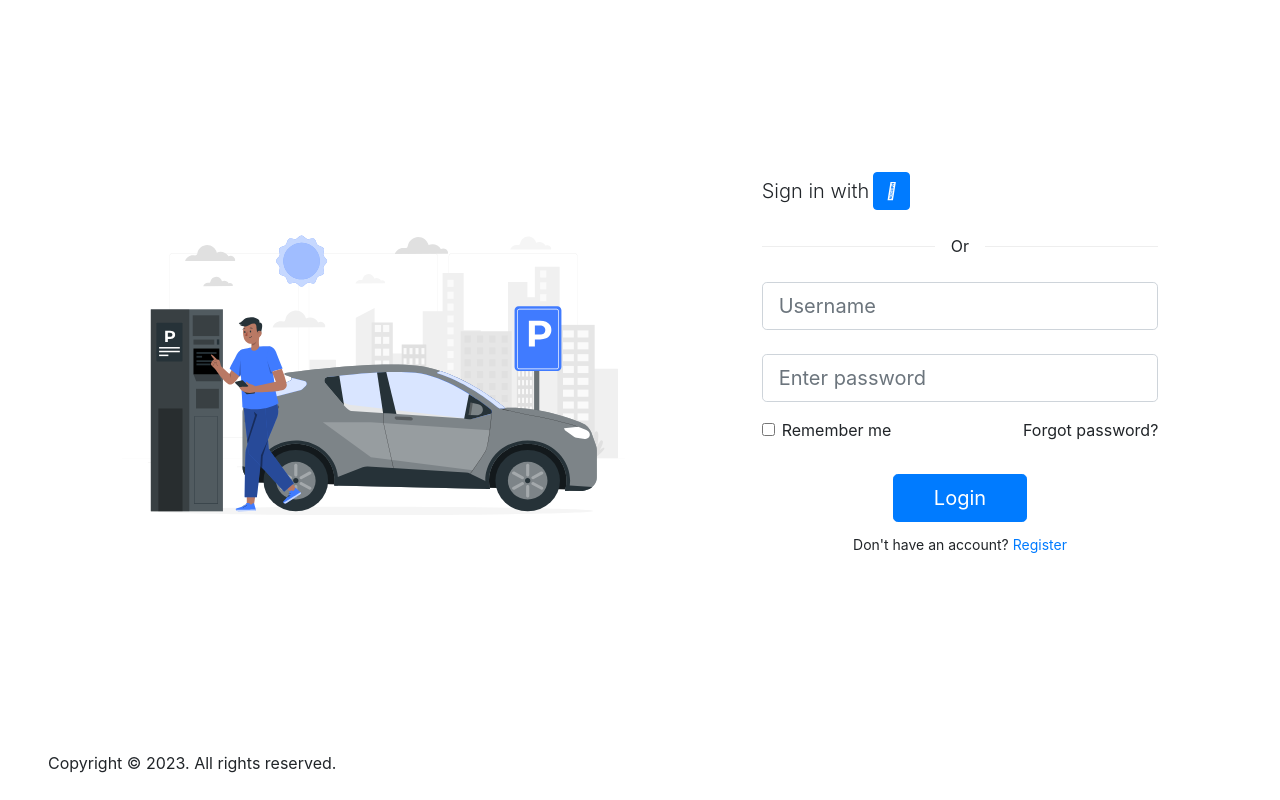
After one commit to teenakc/QuickPark, a Django app: page /login/ in a window 1280 px wide. The commit adds this page. Run offline with Django 4.2, Linux system fonts and the light colour scheme.

Commit message:
login page

```diff
--- a/QuickParking/parkingapp/urls.py
+++ b/QuickParking/parkingapp/urls.py
@@ -8,7 +8,10 @@ urlpatterns = [
     path('', views.index,name="home"),
     path('about/', views.about,name="about"),
     path('contact/', views.contact,name="contact"),
-    path('signup/',views.signup, name="signup")
+    path('signup/',views.signup, name="signup"),
+    path('login/',views.user_login, name="login"),
+    path('logout/',views.logoutUser, name="logout"),
+    path('signup/',views.signup,name="signup")
 ]
 
 if settings.DEBUG:
--- a/QuickParking/parkingapp/views.py
+++ b/QuickParking/parkingapp/views.py
@@ -1,17 +1,29 @@
-from django.shortcuts import render,HttpResponse
+from django.shortcuts import render,HttpResponse , redirect
 from datetime import datetime
 from parkingapp.models import Contact
 from django.contrib import messages
+from django.contrib.auth.models import User
+from django.contrib.auth import logout,authenticate,login
 # Create your views here.
+#user password @TRPcpm123#
+
+
+
 def index(request):
     #here the context is the set of variables so i can use them for further reference
     # context = {
     #     'variable1': "Hello",
     #     'variable2' : "TRP",
     # }
-    return render(request, 'index.html') #here i can add the context for the variables for ex: render(request, 'index.html' , context )
+
+    if request.user.is_anonymous:
+        return redirect("/login")
+
+    username = request.user.username
+    return render(request, 'index.html',{'username': username}) #here i can add the context for the variables for ex: render(request, 'index.html' , context )
 
 def about(request):
+
     return render(request,'about.html')
     # return HttpResponse('this is about page')
 
@@ -31,3 +43,25 @@ def contact(request):
 
 def signup(request):
     return render(request,'signup.html')
+
+def user_login(request):
+    if request.method == "POST":
+        username = request.POST.get('username')
+        password = request.POST.get('password')
+        print(username,password)
+        password = str(password)
+        user = authenticate(username=username, password=password)
+
+        if user is not None:
+            # A backend authenticated the credentials
+            login(request,user)
+            return redirect("/")
+        else:
+            # No backend authenticated the credentials
+            return render(request,"login2.html",)
+
+    return render(request, "login2.html")
+
+def logoutUser(request):
+    logout(request)
+    return redirect('/login')
--- a/QuickParking/templates/index.html
+++ b/QuickParking/templates/index.html
@@ -1,5 +1,5 @@
 {% extends "base.html" %}
-
+{% load static %}
 {% block title %}Home{% endblock title %}
 
 {% block body %}
@@ -9,8 +9,12 @@
     <div id="carouselExampleFade" class="carousel slide carousel-fade" data-bs-ride="carousel">
       <div class="carousel-inner">
         <div class="carousel-item active" data-bs-interval="5000">
+          <img src="./static/park2.jpg" height="550" width="1600" class="d-block w-100" alt="loading...">
+        </div>
+        <div class="carousel-item" data-bs-interval="5000">
           <img src="./static/1.jpg" height="550" width="1600" class="d-block w-100" alt="loading...">
         </div>
+
         <div class="carousel-item" data-bs-interval="5000">
           <img src="./static/2.jpg" height="550" width="1600" class="d-block w-100" alt="loading...">
         </div>
--- /dev/null
+++ b/QuickParking/templates/login2.html
@@ -0,0 +1,138 @@
+{% load static %}
+<!doctype html>
+<html lang="en">
+
+<head>
+    <!-- Required meta tags -->
+    <meta charset="utf-8">
+    <meta name="viewport" content="width=device-width, initial-scale=1, shrink-to-fit=no">
+
+    <!-- Bootstrap CSS -->
+    <link rel="stylesheet" href="https://cdn.jsdelivr.net/npm/bootstrap@4.6.2/dist/css/bootstrap.min.css"
+        integrity="sha384-xOolHFLEh07PJGoPkLv1IbcEPTNtaed2xpHsD9ESMhqIYd0nLMwNLD69Npy4HI+N" crossorigin="anonymous">
+    <link rel="stylesheet" href="https://cdnjs.cloudflare.com/ajax/libs/font-awesome/4.7.0/css/font-awesome.min.css">
+    <style>
+        .divider:after,
+        .divider:before {
+            content: "";
+            flex: 1;
+            height: 1px;
+            background: #eee;
+        }
+
+        .h-custom {
+            height: calc(100% - 73px);
+        }
+
+        @media (max-width: 450px) {
+            .h-custom {
+                height: 100%;
+            }
+        }
+    </style>
+</head>
+
+<body>
+    <section class="vh-100">
+        <div class="container-fluid h-custom">
+            <div class="row d-flex justify-content-center align-items-center h-100">
+                <div class="col-md-9 col-lg-6 col-xl-5">
+                    <img src="{% static "car2.svg" %}"
+                        class="img-fluid" alt="Sample image">
+                </div>
+                <div class="col-md-8 col-lg-6 col-xl-4 offset-xl-1">
+                    <form method="post" action="{% url "login" %}">
+                        {% csrf_token %}
+                        <div class="d-flex flex-row align-items-center justify-content-center justify-content-lg-start">
+                            <p class="lead fw-normal mb-0 me-3">Sign in with</p>
+                            <button type="button" class="btn btn-primary btn-floating mx-1">
+                                <i class='fab fa-facebook-f'></i>
+                            </button>
+                        </div>
+
+                        <div class="divider d-flex align-items-center my-4">
+                            <p class="text-center fw-bold mx-3 mb-0">Or</p>
+                        </div>
+
+                        <!-- Email input -->
+                        <div class="form-outline mb-4">
+                            <input type="text" id="form3Example3" name="username" class="form-control form-control-lg"
+                                placeholder="Username" />
+                            {% comment %} <label class="form-label" for="form3Example3">Email address</label> {% endcomment %}
+                        </div>
+
+                        <!-- Password input -->
+                        <div class="form-outline mb-3">
+                            <input type="password" id="form3Example4" name="password" class="form-control form-control-lg"
+                                placeholder="Enter password" />
+                            {% comment %} <label class="form-label" for="form3Example4">Password</label> {% endcomment %}
+                        </div>
+
+                        <div class="d-flex justify-content-between align-items-center">
+                            <!-- Checkbox -->
+                            <div class="form-check mb-0">
+                                <input class="form-check-input me-2" type="checkbox" value="" id="form2Example3" />
+                                <label class="form-check-label" for="form2Example3">
+                                    Remember me
+                                </label>
+                            </div>
+                            <a href="#!" class="text-body">Forgot password?</a>
+                        </div>
+
+                        <div class="text-center text-lg-start mt-4 pt-2">
+                            <button type="submit" class="btn btn-primary btn-lg"
+                                style="padding-left: 2.5rem; padding-right: 2.5rem;">Login</button>
+                            <p class="small fw-bold mt-2 pt-1 mb-0">Don't have an account? <a href="/signup"
+                                    class="link-danger">Register</a></p>
+                        </div>
+
+                    </form>
+                </div>
+            </div>
+        </div>
+        <div
+            class="d-flex flex-column flex-md-row text-center text-md-start justify-content-between py-4 px-4 px-xl-5">
+            <!-- Copyright -->
+            <div class="mb-3 mb-md-0">
+                Copyright © 2023. All rights reserved.
+            </div>
+            <!-- Copyright -->
+
+            <!-- Right -->
+            <div>
+                <a href="#!" class="text-white me-4">
+                    <i class="fab fa-facebook-f"></i>
+                </a>
+                <a href="#!" class="text-white me-4">
+                    <i class="fab fa-twitter"></i>
+                </a>
+                <a href="#!" class="text-white me-4">
+                    <i class="fab fa-google"></i>
+                </a>
+                <a href="#!" class="text-white">
+                    <i class="fab fa-linkedin-in"></i>
+                </a>
+            </div>
+            <!-- Right -->
+        </div>
+    </section>
+
+    <!-- Optional JavaScript; choose one of the two! -->
+
+    <!-- Option 1: jQuery and Bootstrap Bundle (includes Popper) -->
+    <script src="https://cdn.jsdelivr.net/npm/jquery@3.5.1/dist/jquery.slim.min.js"
+        integrity="sha384-DfXdz2htPH0lsSSs5nCTpuj/zy4C+OGpamoFVy38MVBnE+IbbVYUew+OrCXaRkfj"
+        crossorigin="anonymous"></script>
+    <script src="https://cdn.jsdelivr.net/npm/bootstrap@4.6.2/dist/js/bootstrap.bundle.min.js"
+        integrity="sha384-Fy6S3B9q64WdZWQUiU+q4/2Lc9npb8tCaSX9FK7E8HnRr0Jz8D6OP9dO5Vg3Q9ct"
+        crossorigin="anonymous"></script>
+
+    <!-- Option 2: Separate Popper and Bootstrap JS -->
+    <!--
+    <script src="https://cdn.jsdelivr.net/npm/jquery@3.5.1/dist/jquery.slim.min.js" integrity="sha384-DfXdz2htPH0lsSSs5nCTpuj/zy4C+OGpamoFVy38MVBnE+IbbVYUew+OrCXaRkfj" crossorigin="anonymous"></script>
+    <script src="https://cdn.jsdelivr.net/npm/popper.js@1.16.1/dist/umd/popper.min.js" integrity="sha384-9/reFTGAW83EW2RDu2S0VKaIzap3H66lZH81PoYlFhbGU+6BZp6G7niu735Sk7lN" crossorigin="anonymous"></script>
+    <script src="https://cdn.jsdelivr.net/npm/bootstrap@4.6.2/dist/js/bootstrap.min.js" integrity="sha384-+sLIOodYLS7CIrQpBjl+C7nPvqq+FbNUBDunl/OZv93DB7Ln/533i8e/mZXLi/P+" crossorigin="anonymous"></script>
+    -->
+</body>
+
+</html>
```
Also changed, not shown: QuickParking/templates/base.html (+6 -4 lines), QuickParking/templates/login.html (added, +111 -0 lines), QuickParking/templates/signup.html (deleted, +0 -51 lines), QuickParking/db.sqlite3, QuickParking/static/park2.jpg (added), QuickParking/templates/signin.html (deleted), 1 other file.
